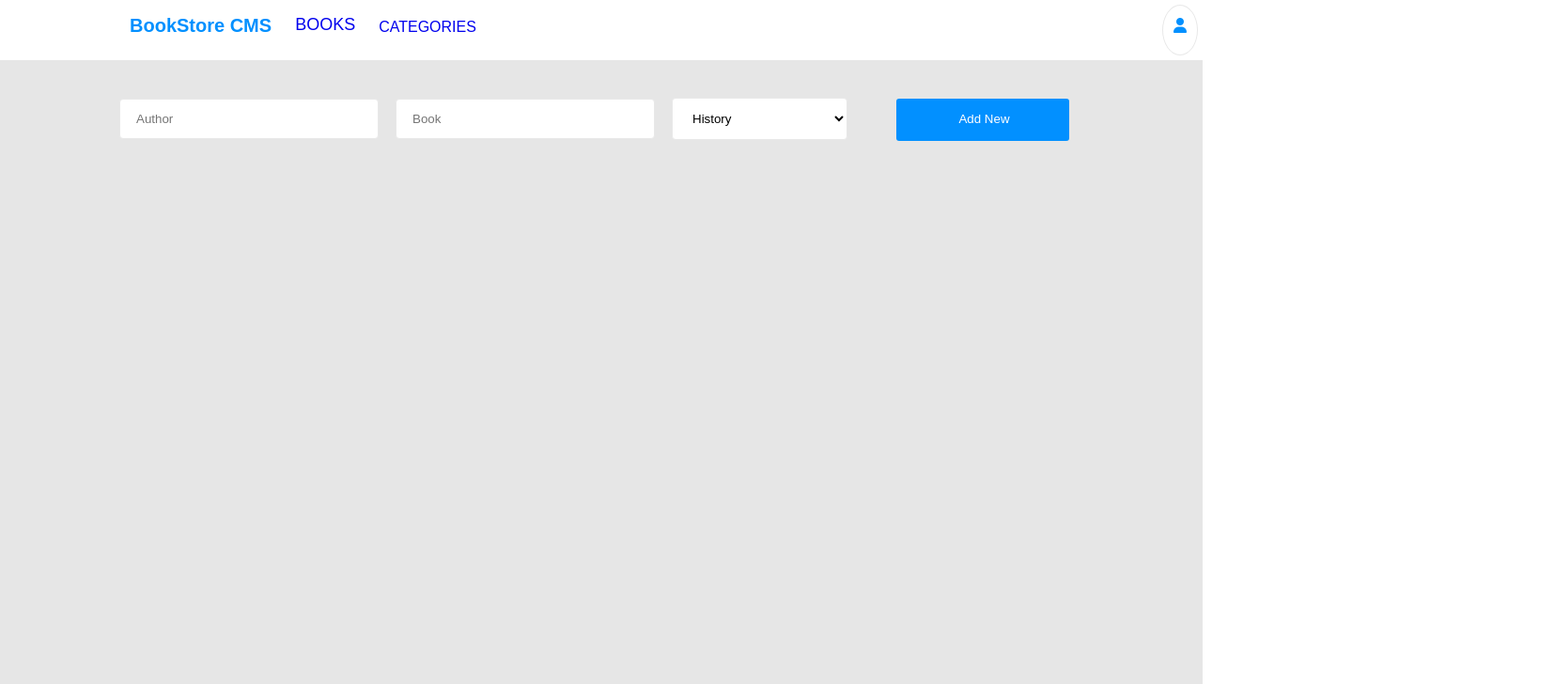
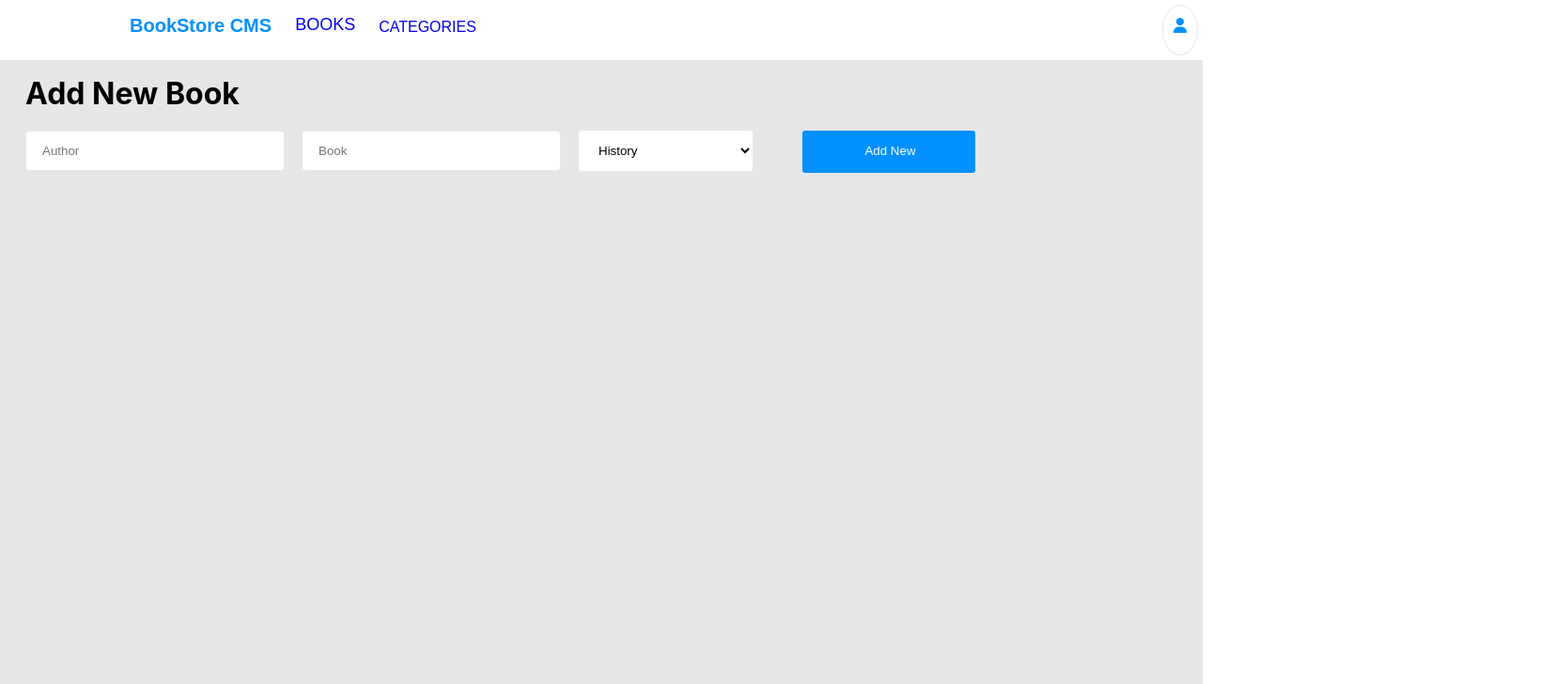
Before and after one commit to Basir-Mohammadi/book-store-react, a React (Create React App) app: page / in a window 1280 px wide. Shown: the top 728 px of the page at 94% size, 1654 px wide, since content can reach past the window. Built offline with nearby package versions, Linux system fonts and the light colour scheme; no server answers.

Commit message:
Align the form

```diff
--- a/src/component/Navbar.js
+++ b/src/component/Navbar.js
@@ -1,11 +1,12 @@
 import './books.css';
+import { Link } from 'react-router-dom';
 
 const Navbar = () => (
   <nav className="navbar">
     <ul className="nav-content">
       <li> BookStore CMS </li>
-      <li><a href="/">BOOKS</a></li>
-      <li><a href="/Category">CATEGORIES</a></li>
+      <li><Link to="/">BOOKS</Link></li>
+      <li><Link to="/Category">CATEGORIES</Link></li>
     </ul>
     <div className="profile">
       <i className="fa fa-user icon" aria-hidden="true" />
--- a/src/component/books.css
+++ b/src/component/books.css
@@ -122,7 +122,7 @@
 }
 
 .forms {
-  margin: 0.313rem 6.25rem 0;
+  /* margin: 0.313rem 6.25rem 0; */
   padding: 1rem 9.188rem 1.625rem 1.688rem;
   display: inline-block;
   width: 100%;
--- a/src/component/form.js
+++ b/src/component/form.js
@@ -38,6 +38,7 @@ const Form = () => {
 
   return (
     <form className="forms" onSubmit={handleSubmit}>
+      <h1>Add New Book</h1>
       <input value={state.author} type="text" name="author" onChange={handleChanges} placeholder="Author" required />
       <input value={state.title} type="text" name="title" onChange={handleChanges} placeholder="Book" required />
       <select value={state.category} name="category" onChange={handleChanges}>
```
